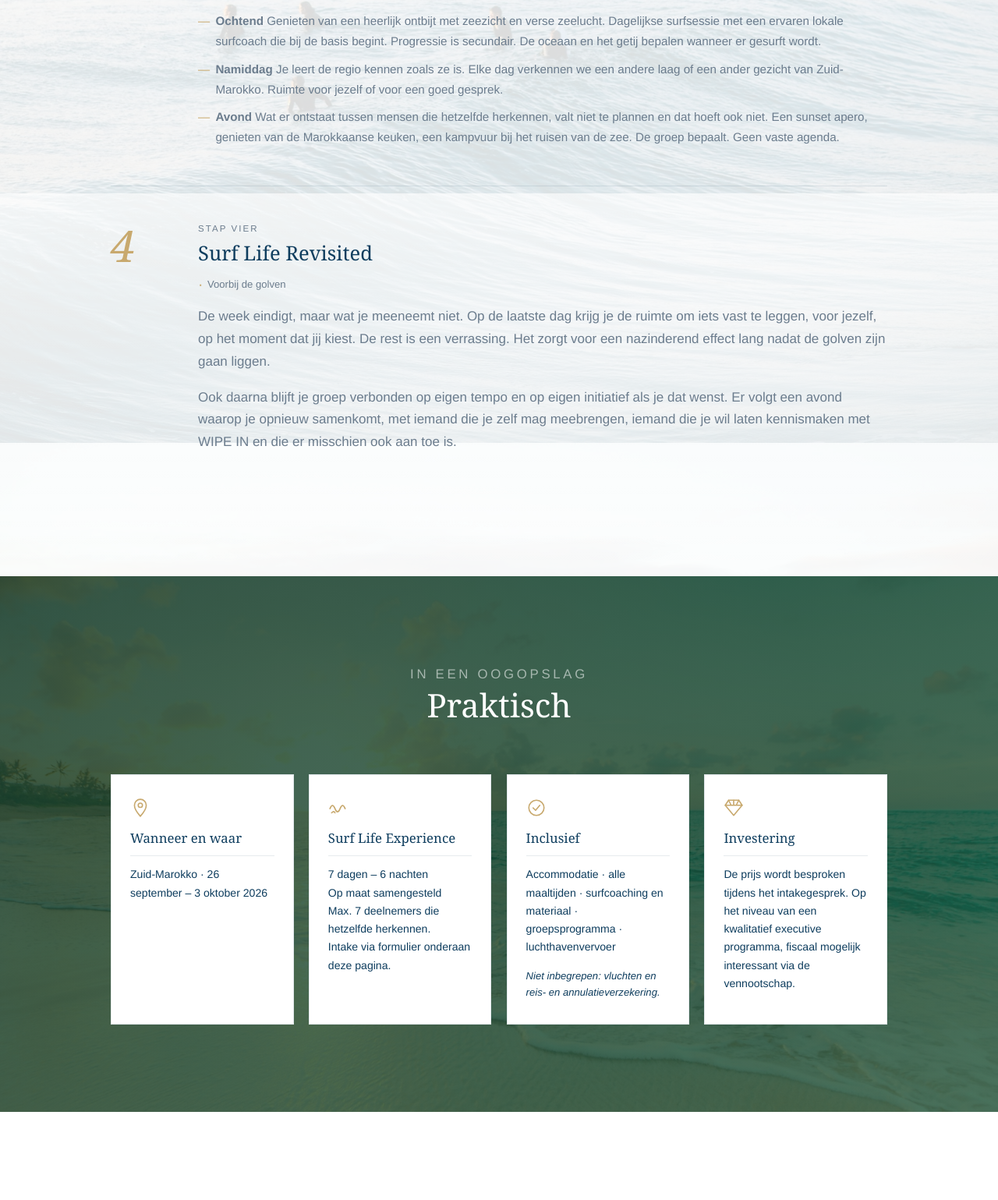
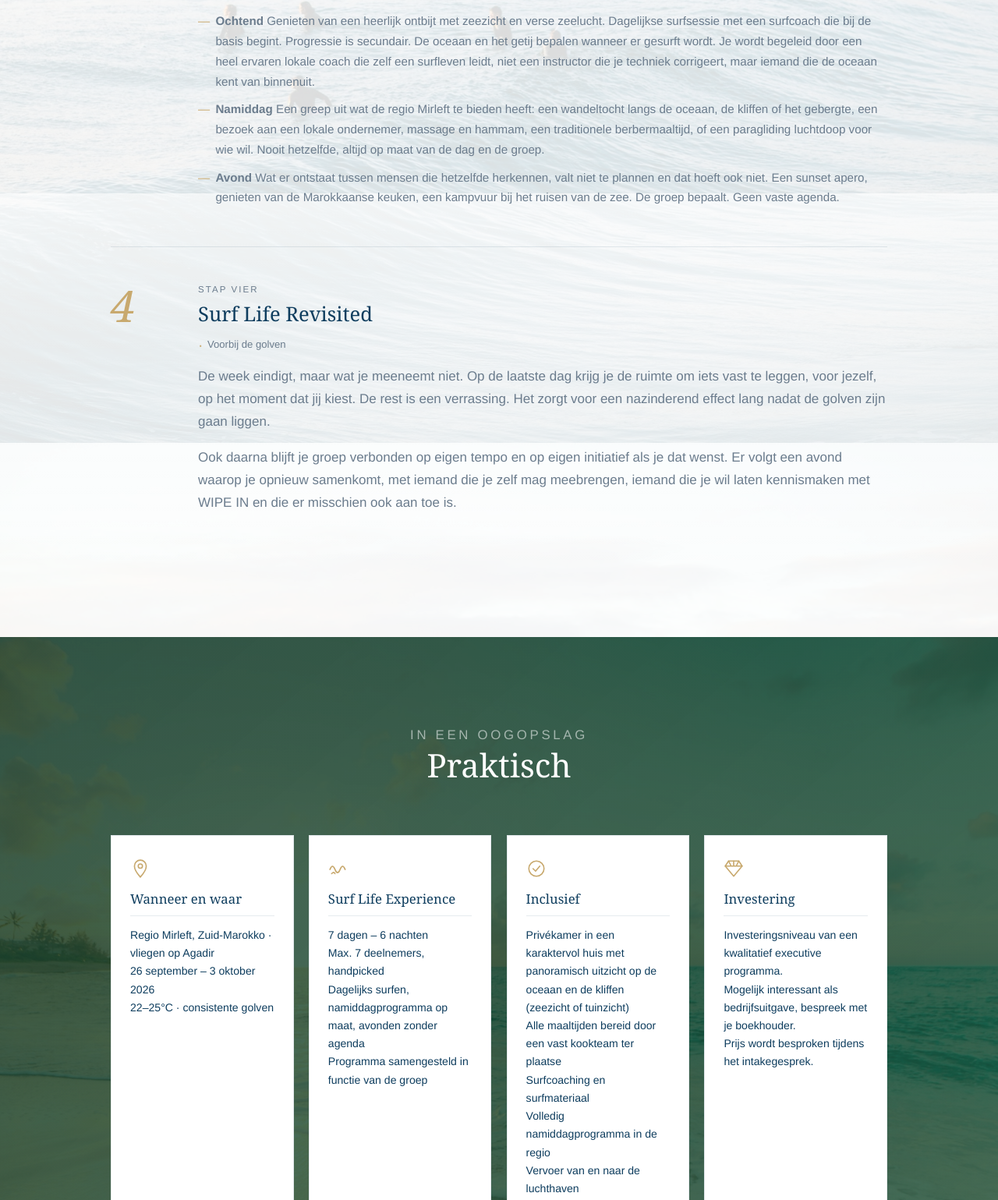
Before and after one commit to alandergent/wipe-in, a plain HTML site: page index.html in a window 1280 px wide. Shown: the part 5260-6799 px from the top of the page at 78% size. Drawn offline with Linux system fonts and the light colour scheme; animation ran at ten frames a second.

Commit message:
Enrich landing page with concrete programme and practical details
Based on feedback that the page was too vague to convince people to
request an intake. Key changes:
- Social proof: reframe quotes as pre-launch interviews, not testimonials
- Programme: add specific afternoon activities (Mirleft region)
- Programme: add surf coach description
- Praktisch cards: add location details, room/house description,
  panoramic view, itemised inclusions, softened fiscal hint

Co-Authored-By: Claude Sonnet 4.6 <noreply@anthropic.com>

```diff
--- a/index.html
+++ b/index.html
@@ -1198,15 +1198,15 @@
              data-en="A typical day"
              data-fr="Une journée type">Een typische dagindeling</p>
           <ul class="phase__bullets">
-            <li data-nl="&lt;strong&gt;Ochtend&lt;/strong&gt; Genieten van een heerlijk ontbijt met zeezicht en verse zeelucht. Dagelijkse surfsessie met een ervaren lokale surfcoach die bij de basis begint. Progressie is secundair. De oceaan en het getij bepalen wanneer er gesurft wordt."
-                data-en="&lt;strong&gt;Morning&lt;/strong&gt; Enjoying a delicious breakfast with sea views and fresh sea air. Daily surf session with an experienced local surf coach who starts from the basics. Progression is secondary. The ocean and the tide determine when we surf."
-                data-fr="&lt;strong&gt;Matin&lt;/strong&gt; Profiter d'un délicieux petit-déjeuner avec vue sur la mer et air marin frais. Session de surf quotidienne avec un coach de surf local expérimenté qui commence par les bases. La progression est secondaire. L'océan et la marée décident quand on surfe.">
-              <strong>Ochtend</strong> Genieten van een heerlijk ontbijt met zeezicht en verse zeelucht. Dagelijkse surfsessie met een ervaren lokale surfcoach die bij de basis begint. Progressie is secundair. De oceaan en het getij bepalen wanneer er gesurft wordt.
+            <li data-nl="&lt;strong&gt;Ochtend&lt;/strong&gt; Genieten van een heerlijk ontbijt met zeezicht en verse zeelucht. Dagelijkse surfsessie met een surfcoach die bij de basis begint. Progressie is secundair. De oceaan en het getij bepalen wanneer er gesurft wordt. Je wordt begeleid door een heel ervaren lokale coach die zelf een surfleven leidt, niet een instructor die je techniek corrigeert, maar iemand die de oceaan kent van binnenuit."
+                data-en="&lt;strong&gt;Morning&lt;/strong&gt; Enjoying a delicious breakfast with sea views and fresh sea air. Daily surf session with a surf coach who starts from the basics. Progression is secondary. The ocean and the tide determine when we surf. You are guided by a highly experienced local coach who lives a surfer's life, not an instructor who corrects your technique, but someone who knows the ocean from the inside."
+                data-fr="&lt;strong&gt;Matin&lt;/strong&gt; Profiter d'un délicieux petit-déjeuner avec vue sur la mer et air marin frais. Session de surf quotidienne avec un coach qui commence par les bases. La progression est secondaire. L'océan et la marée décident quand on surfe. Vous êtes encadré par un coach local très expérimenté qui vit lui-même une vie de surfeur, pas un instructeur qui corrige votre technique, mais quelqu'un qui connaît l'océan de l'intérieur.">
+              <strong>Ochtend</strong> Genieten van een heerlijk ontbijt met zeezicht en verse zeelucht. Dagelijkse surfsessie met een surfcoach die bij de basis begint. Progressie is secundair. De oceaan en het getij bepalen wanneer er gesurft wordt. Je wordt begeleid door een heel ervaren lokale coach die zelf een surfleven leidt, niet een instructor die je techniek corrigeert, maar iemand die de oceaan kent van binnenuit.
             </li>
-            <li data-nl="&lt;strong&gt;Namiddag&lt;/strong&gt; Je leert de regio kennen zoals ze is. Elke dag verkennen we een andere laag of een ander gezicht van Zuid-Marokko. Ruimte voor jezelf of voor een goed gesprek."
-                data-en="&lt;strong&gt;Afternoon&lt;/strong&gt; You discover the region as it is. Every day we explore a different layer or a different face of southern Morocco. Space for yourself or for a good conversation."
-                data-fr="&lt;strong&gt;Après-midi&lt;/strong&gt; Vous découvrez la région telle qu'elle est. Chaque jour nous explorons une couche différente ou un autre visage du sud du Maroc. De l'espace pour vous-même ou pour une bonne conversation.">
-              <strong>Namiddag</strong> Je leert de regio kennen zoals ze is. Elke dag verkennen we een andere laag of een ander gezicht van Zuid-Marokko. Ruimte voor jezelf of voor een goed gesprek.
+            <li data-nl="&lt;strong&gt;Namiddag&lt;/strong&gt; Een greep uit wat de regio Mirleft te bieden heeft: een wandeltocht langs de oceaan, de kliffen of het gebergte, een bezoek aan een lokale ondernemer, massage en hammam, een traditionele berbermaaltijd, of een paragliding luchtdoop voor wie wil. Nooit hetzelfde, altijd op maat van de dag en de groep."
+                data-en="&lt;strong&gt;Afternoon&lt;/strong&gt; A taste of what the Mirleft region has to offer: a hike along the ocean, the cliffs or the mountains, a visit to a local entrepreneur, massage and hammam, a traditional Berber meal, or a paragliding first flight for those who want it. Never the same, always tailored to the day and the group."
+                data-fr="&lt;strong&gt;Après-midi&lt;/strong&gt; Un aperçu de ce que la région de Mirleft a à offrir : une randonnée le long de l'océan, des falaises ou de la montagne, une visite chez un entrepreneur local, massage et hammam, un repas berbère traditionnel, ou un baptême de parapente pour ceux qui le souhaitent. Jamais pareil, toujours adapté à la journée et au groupe.">
+              <strong>Namiddag</strong> Een greep uit wat de regio Mirleft te bieden heeft: een wandeltocht langs de oceaan, de kliffen of het gebergte, een bezoek aan een lokale ondernemer, massage en hammam, een traditionele berbermaaltijd, of een paragliding luchtdoop voor wie wil. Nooit hetzelfde, altijd op maat van de dag en de groep.
             </li>
             <li data-nl="&lt;strong&gt;Avond&lt;/strong&gt; Wat er ontstaat tussen mensen die hetzelfde herkennen, valt niet te plannen en dat hoeft ook niet. Een sunset apero, genieten van de Marokkaanse keuken, een kampvuur bij het ruisen van de zee. De groep bepaalt. Geen vaste agenda."
                 data-en="&lt;strong&gt;Evening&lt;/strong&gt; What emerges between people who recognise the same thing cannot be planned, and it doesn't need to be. A sunset aperitif, enjoying Moroccan cuisine, a campfire to the sound of the sea. The group decides. No fixed agenda."
@@ -1260,46 +1260,46 @@
       <div class="practical__card">
         <span class="card-icon"><svg viewBox="0 0 24 24" xmlns="http://www.w3.org/2000/svg"><path d="M12 2C8.13 2 5 5.13 5 9c0 5.25 7 13 7 13s7-7.75 7-13c0-3.87-3.13-7-7-7z"/><circle cx="12" cy="9" r="2.5"/></svg></span>
         <h3 data-nl="Wanneer en waar" data-en="When and where" data-fr="Quand et où">Wanneer en waar</h3>
-        <p data-nl="Zuid-Marokko · 26 september – 3 oktober 2026"
-           data-en="South Morocco · 26 September – 3 October 2026"
-           data-fr="Sud-Maroc · 26 septembre – 3 octobre 2026">
-          Zuid-Marokko · 26 september – 3 oktober 2026
+        <p data-nl="Regio Mirleft, Zuid-Marokko · vliegen op Agadir&lt;br&gt;26 september – 3 oktober 2026&lt;br&gt;22–25°C · consistente golven"
+           data-en="Mirleft region, South Morocco · flying to Agadir&lt;br&gt;26 September – 3 October 2026&lt;br&gt;22–25°C · consistent waves"
+           data-fr="Région de Mirleft, Sud-Maroc · vol vers Agadir&lt;br&gt;26 septembre – 3 octobre 2026&lt;br&gt;22–25°C · vagues régulières">
+          Regio Mirleft, Zuid-Marokko · vliegen op Agadir<br>26 september – 3 oktober 2026<br>22–25°C · consistente golven
         </p>
       </div>
 
       <div class="practical__card">
         <span class="card-icon"><svg viewBox="0 0 24 24" xmlns="http://www.w3.org/2000/svg"><path d="M2 13c2-5 4-5 6 0s4 5 6 0 4-5 6 0"/><path d="M4 18c2-2 3-2 4 0"/></svg></span>
         <h3 data-nl="Surf Life Experience" data-en="Surf Life Experience" data-fr="Surf Life Experience">Surf Life Experience</h3>
-        <p data-nl="7 dagen – 6 nachten&lt;br&gt;Op maat samengesteld&lt;br&gt;Max. 7 deelnemers die hetzelfde herkennen.&lt;br&gt;Intake via formulier onderaan deze pagina."
-           data-en="7 days – 6 nights&lt;br&gt;Tailored to the group&lt;br&gt;Max. 7 participants who recognise the same thing&lt;br&gt;Intake via the form at the bottom of this page."
-           data-fr="7 jours – 6 nuits&lt;br&gt;Composé sur mesure&lt;br&gt;Max. 7 participants qui reconnaissent la même chose&lt;br&gt;Inscription via le formulaire en bas de cette page.">
-          7 dagen – 6 nachten<br>Op maat samengesteld<br>Max. 7 deelnemers die hetzelfde herkennen.<br>Intake via formulier onderaan deze pagina.
+        <p data-nl="7 dagen – 6 nachten&lt;br&gt;Max. 7 deelnemers, handpicked&lt;br&gt;Dagelijks surfen, namiddagprogramma op maat, avonden zonder agenda&lt;br&gt;Programma samengesteld in functie van de groep"
+           data-en="7 days – 6 nights&lt;br&gt;Max. 7 participants, handpicked&lt;br&gt;Daily surfing, tailored afternoon programme, evenings without agenda&lt;br&gt;Programme assembled around the group"
+           data-fr="7 jours – 6 nuits&lt;br&gt;Max. 7 participants, sélectionnés&lt;br&gt;Surf quotidien, programme d'après-midi sur mesure, soirées sans agenda&lt;br&gt;Programme composé en fonction du groupe">
+          7 dagen – 6 nachten<br>Max. 7 deelnemers, handpicked<br>Dagelijks surfen, namiddagprogramma op maat, avonden zonder agenda<br>Programma samengesteld in functie van de groep
         </p>
       </div>
 
       <div class="practical__card">
         <span class="card-icon"><svg viewBox="0 0 24 24" xmlns="http://www.w3.org/2000/svg"><circle cx="12" cy="12" r="9"/><path d="M8 12l3 3 5-6"/></svg></span>
         <h3 data-nl="Inclusief" data-en="Included" data-fr="Inclus">Inclusief</h3>
-        <p data-nl="Accommodatie · alle maaltijden · surfcoaching en materiaal · groepsprogramma · luchthavenvervoer"
-           data-en="Accommodation · all meals · surf coaching and equipment · group programme · airport transfers"
-           data-fr="Hébergement · tous les repas · coaching surf et matériel · programme de groupe · transferts aéroport">
-          Accommodatie · alle maaltijden · surfcoaching en materiaal · groepsprogramma · luchthavenvervoer
+        <p data-nl="Privékamer in een karaktervol huis met panoramisch uitzicht op de oceaan en de kliffen (zeezicht of tuinzicht)&lt;br&gt;Alle maaltijden bereid door een vast kookteam ter plaatse&lt;br&gt;Surfcoaching en surfmateriaal&lt;br&gt;Volledig namiddagprogramma in de regio&lt;br&gt;Vervoer van en naar de luchthaven"
+           data-en="Private room in a characterful house with panoramic views of the ocean and the cliffs (sea view or garden view)&lt;br&gt;All meals prepared by a permanent cook team on site&lt;br&gt;Surf coaching and surf equipment&lt;br&gt;Full afternoon programme in the region&lt;br&gt;Transfers to and from the airport"
+           data-fr="Chambre privée dans une maison de caractère avec vue panoramique sur l'océan et les falaises (vue mer ou vue jardin)&lt;br&gt;Tous les repas préparés par une équipe culinaire permanente sur place&lt;br&gt;Coaching surf et matériel de surf&lt;br&gt;Programme d'après-midi complet dans la région&lt;br&gt;Transferts vers et depuis l'aéroport">
+          Privékamer in een karaktervol huis met panoramisch uitzicht op de oceaan en de kliffen (zeezicht of tuinzicht)<br>Alle maaltijden bereid door een vast kookteam ter plaatse<br>Surfcoaching en surfmateriaal<br>Volledig namiddagprogramma in de regio<br>Vervoer van en naar de luchthaven
         </p>
         <p class="practical__note"
-           data-nl="Niet inbegrepen: vluchten en reis- en annulatieverzekering."
-           data-en="Not included: flights and travel/cancellation insurance."
-           data-fr="Non inclus : vols et assurance voyage/annulation.">
-          Niet inbegrepen: vluchten en reis- en annulatieverzekering.
+           data-nl="Niet inbegrepen: vluchten en persoonlijke reis- en annulatieverzekering."
+           data-en="Not included: flights and personal travel/cancellation insurance."
+           data-fr="Non inclus : vols et assurance voyage/annulation personnelle.">
+          Niet inbegrepen: vluchten en persoonlijke reis- en annulatieverzekering.
         </p>
       </div>
 
       <div class="practical__card">
         <span class="card-icon"><svg viewBox="0 0 24 24" xmlns="http://www.w3.org/2000/svg"><path d="M6 3h12l4 6-10 12L2 9z"/><path d="M2 9h20M6 3l3 6M18 3l-3 6M12 3v6"/></svg></span>
         <h3 data-nl="Investering" data-en="Investment" data-fr="Investissement">Investering</h3>
-        <p data-nl="De prijs wordt besproken tijdens het intakegesprek. Op het niveau van een kwalitatief executive programma, fiscaal mogelijk interessant via de vennootschap."
-           data-en="The price is discussed during the intake conversation. At the level of a quality executive programme, potentially of interest as a business expense through the company."
-           data-fr="Le prix est abordé lors de l'entretien. Au niveau d'un programme exécutif de qualité, potentiellement intéressant fiscalement via la société.">
-          De prijs wordt besproken tijdens het intakegesprek. Op het niveau van een kwalitatief executive programma, fiscaal mogelijk interessant via de vennootschap.
+        <p data-nl="Investeringsniveau van een kwalitatief executive programma.&lt;br&gt;Mogelijk interessant als bedrijfsuitgave, bespreek met je boekhouder.&lt;br&gt;Prijs wordt besproken tijdens het intakegesprek."
+           data-en="Investment level of a quality executive programme.&lt;br&gt;Potentially interesting as a business expense — check with your accountant.&lt;br&gt;Price is discussed during the intake conversation."
+           data-fr="Niveau d'investissement d'un programme exécutif de qualité.&lt;br&gt;Potentiellement intéressant comme dépense professionnelle, à vérifier avec votre comptable.&lt;br&gt;Le prix est abordé lors de l'entretien.">
+          Investeringsniveau van een kwalitatief executive programma.<br>Mogelijk interessant als bedrijfsuitgave, bespreek met je boekhouder.<br>Prijs wordt besproken tijdens het intakegesprek.
         </p>
       </div>
 
@@ -1349,12 +1349,17 @@
   <div class="container">
     <div class="section-header">
       <p class="section-header__eyebrow"
-         data-nl="Wat anderen zeggen"
-         data-en="What others say"
-         data-fr="Qu'en disent les autres">Wat anderen zeggen</p>
+         data-nl="Woorden van je doelgroep"
+         data-en="Words from your target audience"
+         data-fr="Mots de votre audience cible">Woorden van je doelgroep</p>
       <h2 data-nl="Herkenbaar?"
           data-en="Sound familiar?"
           data-fr="Ça vous parle?">Herkenbaar?</h2>
+      <p data-nl="WIPE IN staat voor zijn eerste editie. Dit zijn woorden van ondernemers en executives die we vooraf spraken. Geen deelnemers, maar mensen voor wie dit concept gemaakt is."
+         data-en="WIPE IN is preparing its first edition. These are words from entrepreneurs and executives we spoke with beforehand. Not participants, but people this concept was made for."
+         data-fr="WIPE IN prépare sa première édition. Ce sont des mots d'entrepreneurs et de cadres que nous avons rencontrés au préalable. Pas des participants, mais des personnes pour qui ce concept a été créé.">
+        WIPE IN staat voor zijn eerste editie. Dit zijn woorden van ondernemers en executives die we vooraf spraken. Geen deelnemers, maar mensen voor wie dit concept gemaakt is.
+      </p>
     </div>
     <div class="quotes__grid">
       <blockquote class="quote__card">
```
